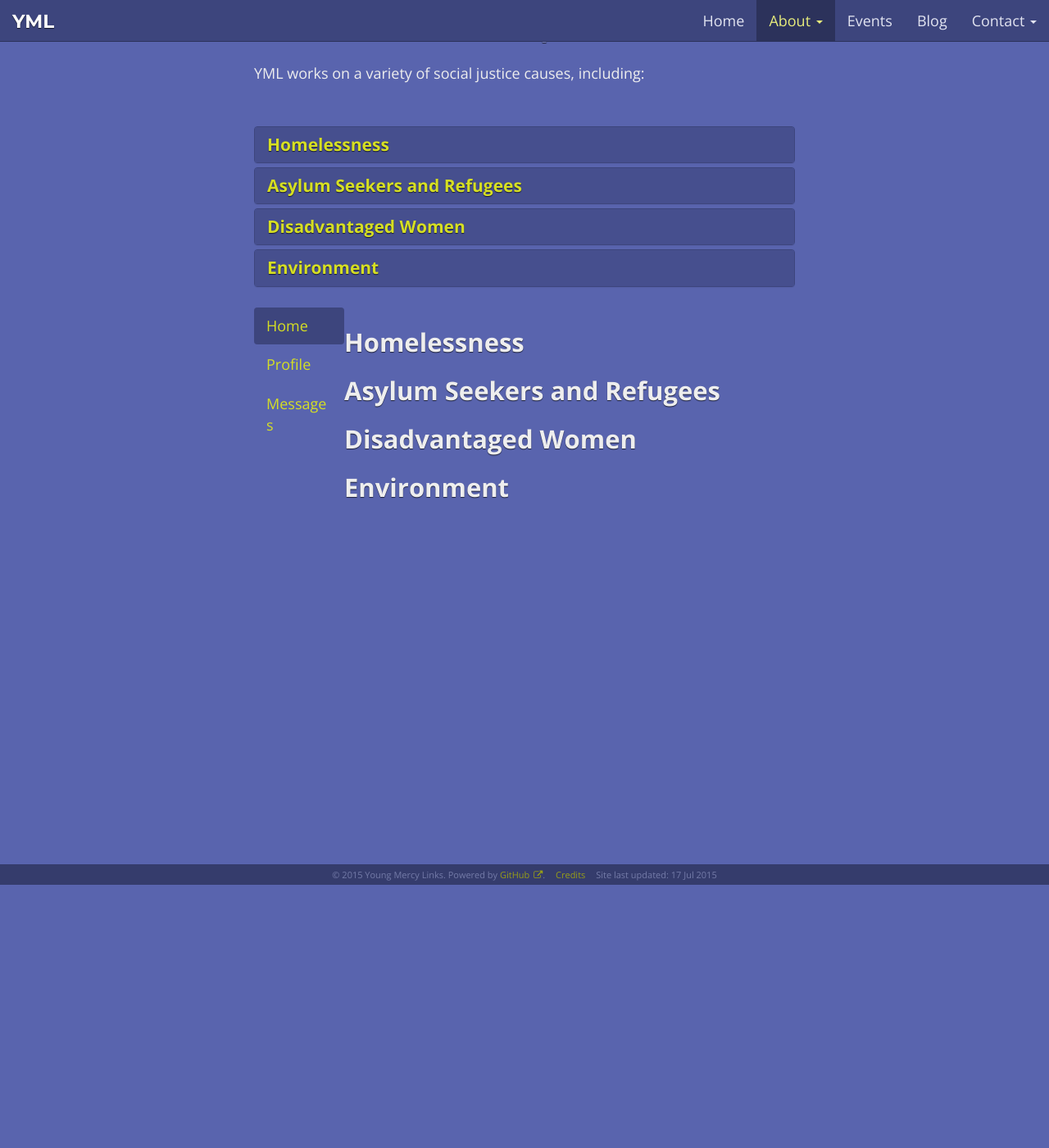
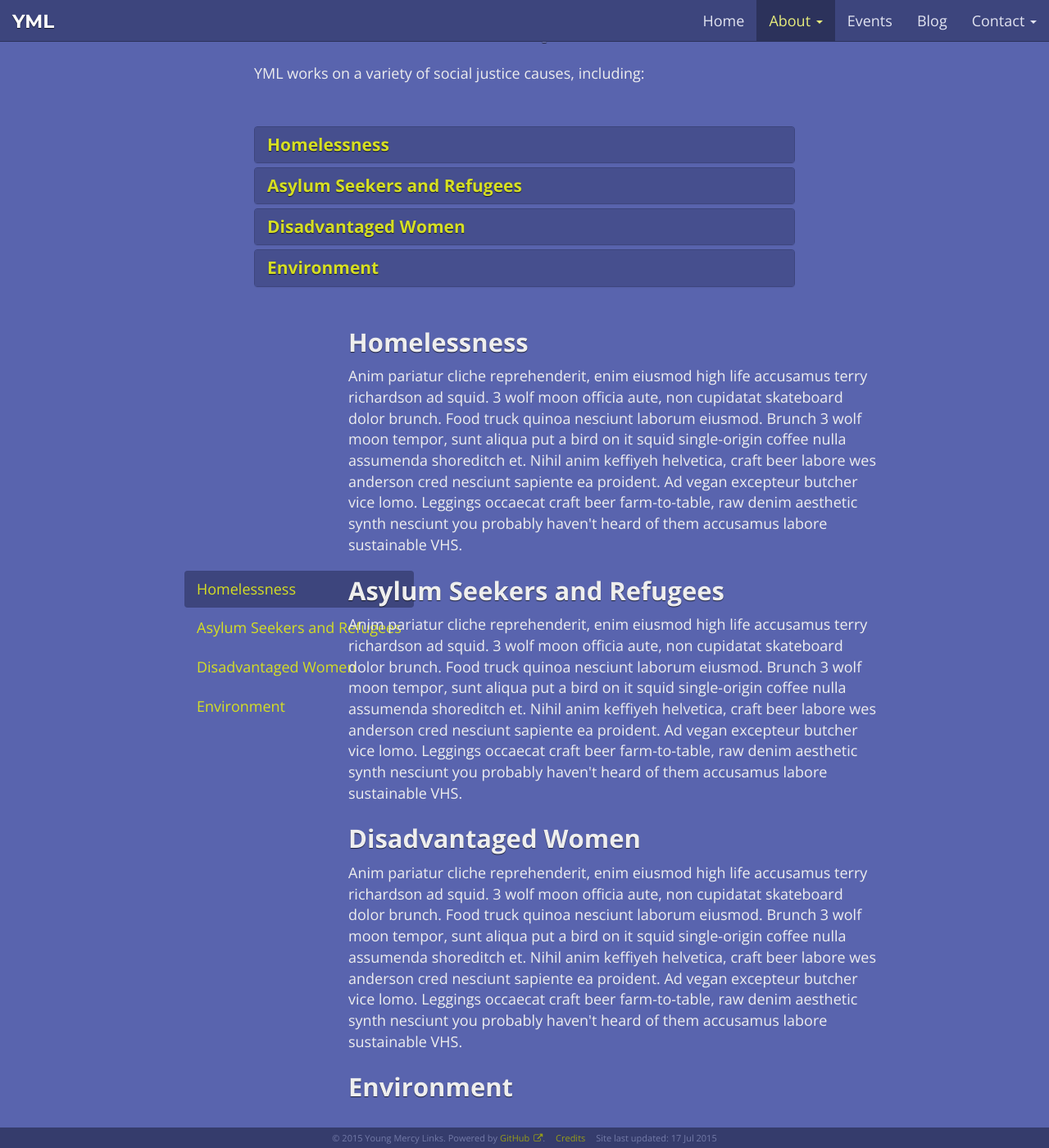
Before and after one commit to youngmercylinks/youngmercylinks.github.io, a Jekyll site: the page built from _pages/causes.html, in a window 1280 px wide and 1400 px high, scrolled down 321 px. Shown: the whole window at 82% size. Built offline with Jekyll 4.4.1, drawn with Linux system fonts in a browser that asks for light colours; nearby versions of some CDN libraries.

Commit message:
Attempting to affix side navbar on scrolling

```diff
--- a/_pages/causes.html
+++ b/_pages/causes.html
@@ -71,23 +71,24 @@ YML works on a variety of social justice causes, including:<br><br><br>
   </div>
 </div>
 
-<div class="row text-row">
-  <div class="col-xs-2">
+<div class="row text-row-wide">
+  <div class="col-xs-3 restore-padding">
     <nav>
-      <ul class="nav nav-pills nav-stacked">
-        <li role="presentation" class="active"><a href="#">Home</a></li>
-        <li role="presentation"><a href="#">Profile</a></li>
-        <li role="presentation"><a href="#">Messages</a></li>
+      <ul class="nav nav-pills nav-stacked" data-spy="affix" data-offset-top="10" data-offset-bottom="0">
+        <li role="presentation" class="active"><a href="#">Homelessness</a></li>
+        <li role="presentation"><a href="#">Asylum Seekers and Refugees</a></li>
+        <li role="presentation"><a href="#">Disadvantaged Women</a></li>
+        <li role="presentation"><a href="#">Environment</a></li>
       </ul>
     </nav>
   </div>
-  <div class="col-xs-10">
+  <div class="col-xs-9">
     <h3>Homelessness</h3>
-
+      Anim pariatur cliche reprehenderit, enim eiusmod high life accusamus terry richardson ad squid. 3 wolf moon officia aute, non cupidatat skateboard dolor brunch. Food truck quinoa nesciunt laborum eiusmod. Brunch 3 wolf moon tempor, sunt aliqua put a bird on it squid single-origin coffee nulla assumenda shoreditch et. Nihil anim keffiyeh helvetica, craft beer labore wes anderson cred nesciunt sapiente ea proident. Ad vegan excepteur butcher vice lomo. Leggings occaecat craft beer farm-to-table, raw denim aesthetic synth nesciunt you probably haven't heard of them accusamus labore sustainable VHS.
     <h3>Asylum Seekers and Refugees</h3>
-
+      Anim pariatur cliche reprehenderit, enim eiusmod high life accusamus terry richardson ad squid. 3 wolf moon officia aute, non cupidatat skateboard dolor brunch. Food truck quinoa nesciunt laborum eiusmod. Brunch 3 wolf moon tempor, sunt aliqua put a bird on it squid single-origin coffee nulla assumenda shoreditch et. Nihil anim keffiyeh helvetica, craft beer labore wes anderson cred nesciunt sapiente ea proident. Ad vegan excepteur butcher vice lomo. Leggings occaecat craft beer farm-to-table, raw denim aesthetic synth nesciunt you probably haven't heard of them accusamus labore sustainable VHS.
     <h3>Disadvantaged Women</h3>
-
+      Anim pariatur cliche reprehenderit, enim eiusmod high life accusamus terry richardson ad squid. 3 wolf moon officia aute, non cupidatat skateboard dolor brunch. Food truck quinoa nesciunt laborum eiusmod. Brunch 3 wolf moon tempor, sunt aliqua put a bird on it squid single-origin coffee nulla assumenda shoreditch et. Nihil anim keffiyeh helvetica, craft beer labore wes anderson cred nesciunt sapiente ea proident. Ad vegan excepteur butcher vice lomo. Leggings occaecat craft beer farm-to-table, raw denim aesthetic synth nesciunt you probably haven't heard of them accusamus labore sustainable VHS.
     <h3>Environment</h3>
   </div>
 </div>
--- a/_sass/patches/_navs.scss
+++ b/_sass/patches/_navs.scss
@@ -75,3 +75,8 @@
     }
   }
 }
+
+.nav-sidenav {
+  position: sticky;
+  top: 10px;
+}
```
